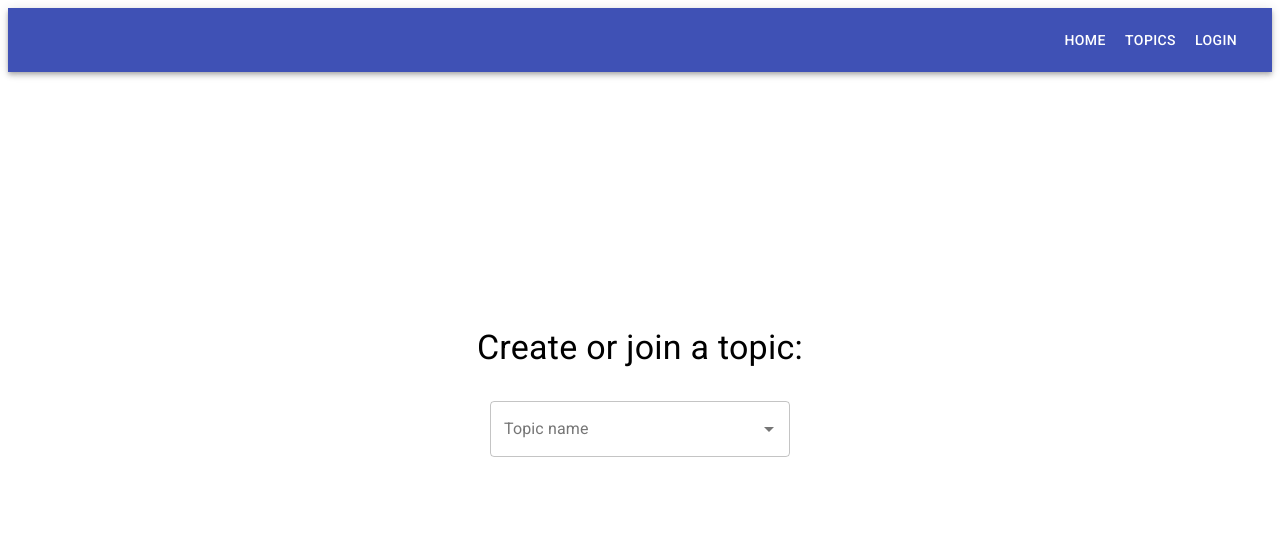
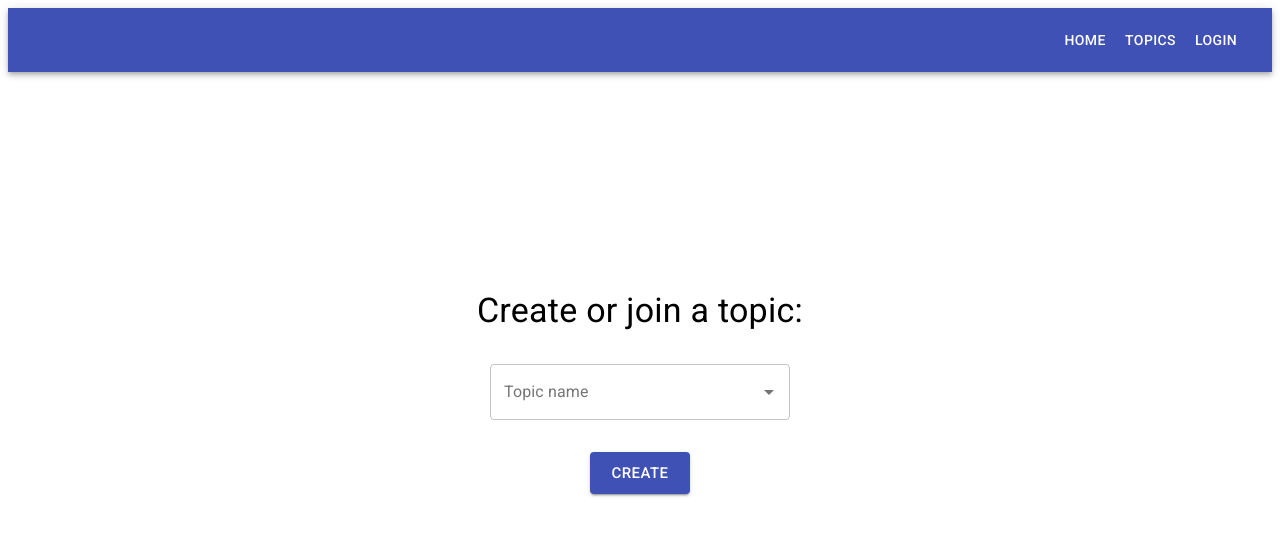
Before and after one commit to jmpargana/Bachelorarbeit, a React (Create React App) app in the folder client/: page /topics in a window 1280 px wide. Shown: the top 536 px of the page. Built offline with nearby package versions, Linux system fonts and the light colour scheme.

Commit message:
routing with topic

```diff
--- a/client/src/components/TopicSelection.tsx
+++ b/client/src/components/TopicSelection.tsx
@@ -1,15 +1,23 @@
 import React from "react";
+import { useHistory } from "react-router-dom";
 import Autocomplete from "@material-ui/lab/Autocomplete";
 import TextField from "@material-ui/core/TextField";
-/* import useAutocomplete from "@material-ui/lab/useAutocomplete"; */
 import Grid from "@material-ui/core/Grid";
 import Box from "@material-ui/core/Box";
 import Typography from "@material-ui/core/Typography";
+import { Button } from "@material-ui/core";
 
 // TODO: This will be loaded and uploaded to server
 const topics: Array<string> = ["mathematics", "physics", "computer science"];
 
 export default function TopicSelection() {
+  const history = useHistory();
+  const value = "";
+
+  function handleRoute(route: string) {
+    history.push(`/topic/${route}`);
+  }
+
   return (
     <Grid
       container
@@ -19,16 +27,27 @@ export default function TopicSelection() {
       style={{ minHeight: "80vh" }}
     >
       <Grid item>
-      <Typography variant="h4">Create or join a topic:</Typography>
+        <Typography variant="h4">Create or join a topic:</Typography>
       </Grid>
       <Box m={2}></Box>
       <Grid item style={{ width: 300 }}>
-      <Autocomplete
-        options={topics}
-        renderInput={params => (
-          <TextField {...params} label="Topic name" variant="outlined"></TextField>
-        )}
-      />
+        <Autocomplete
+          value={value}
+          onChange={(event: any, newValue: any) => (newValue) ? handleRoute(newValue) : null}
+          options={topics}
+          getOptionLabel={(option: string) => option}
+          renderInput={(params) => (
+            <TextField
+              {...params}
+              label="Topic name"
+              variant="outlined"
+            ></TextField>
+          )}
+        />
+      </Grid>
+      <Box m={2}></Box>
+      <Grid item>
+        <Button size="large" variant="contained" color="primary">Create</Button>
       </Grid>
     </Grid>
   );
--- a/client/src/components/WelcomeScreen.tsx
+++ b/client/src/components/WelcomeScreen.tsx
@@ -16,7 +16,7 @@ const steps: Array<string> = [
 
 export default function WelcomeScreen() {
   return (
-    <Grid direction="column" justify="space-between" alignItems="center">
+    <Grid container direction="column" justify="space-between" alignItems="center">
       <Grid item>
         <Typography variant="h4">Use your Smart Speaker to assist you studying!</Typography>
         <Box m={5}></Box>
```
